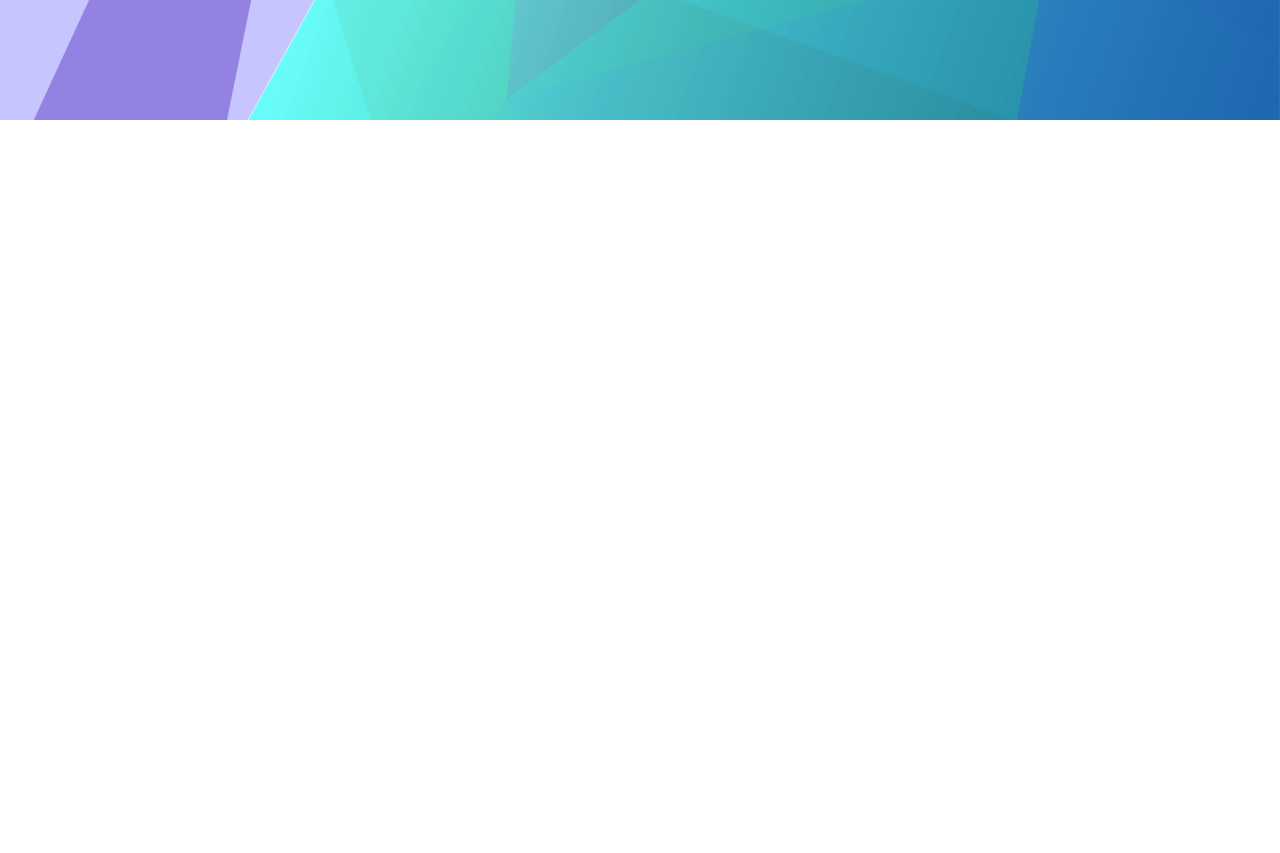
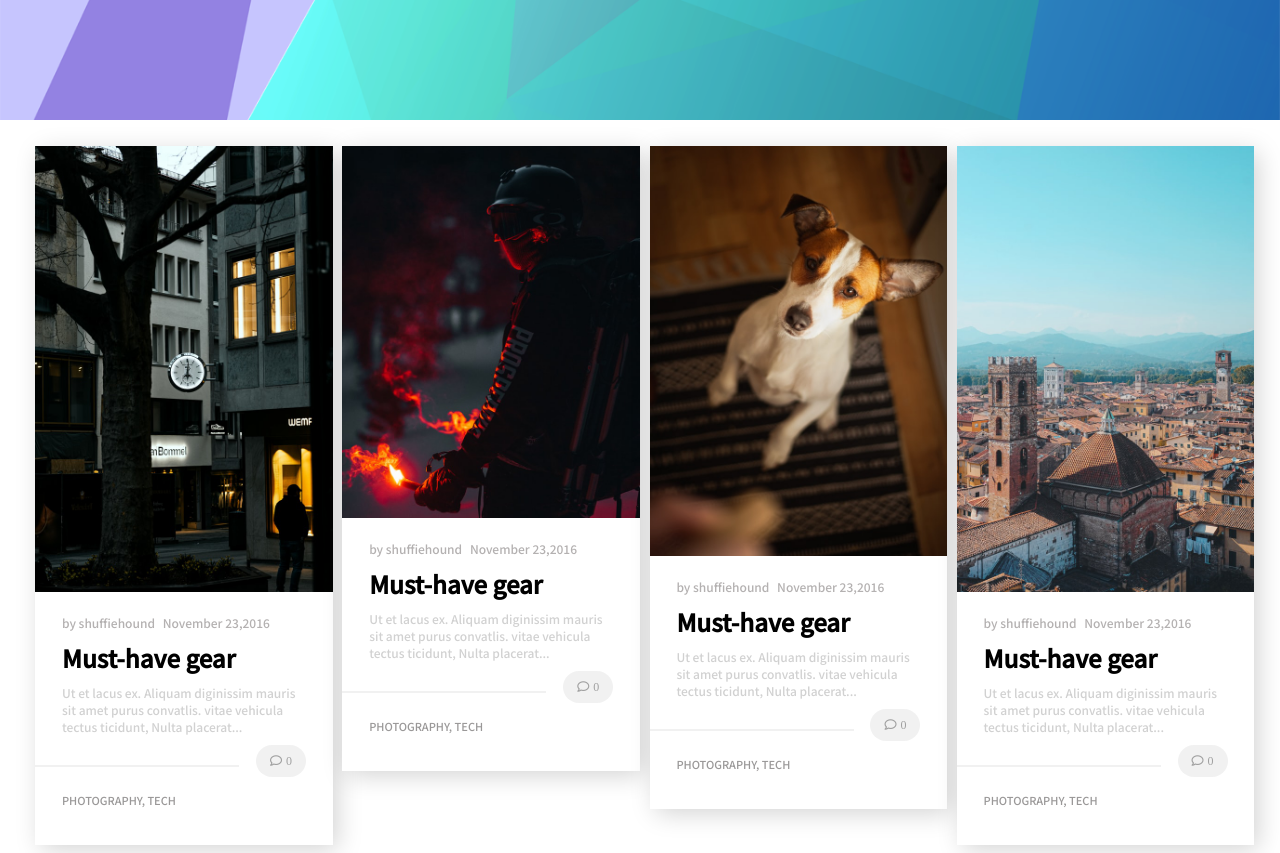
Before and after one commit to sajjadnoowdeh/weblog, a plain HTML site: page index.html in a window 1280 px wide. Shown: the part 280-1133 px from the top of the page. Before the commit the page ends 800 px from the top, so only its background shows below. Drawn offline with Linux system fonts and the light colour scheme; a web font is replaced by a local one.

Commit message:
done section cards(posts)

```diff
--- a/index.html
+++ b/index.html
@@ -36,17 +36,125 @@
               <div class="social">
                 <img src="./img/iconfinder_Search_4473006.svg" alt="search" />
                 <img src="./img/iconfinder_Twitter_4070150.svg" alt="Twiiter" />
-                    <img src="./img/iconfinder_Facebook_3709569.svg" alt="facebook" />
+                <img
+                  src="./img/iconfinder_Facebook_3709569.svg"
+                  alt="facebook"
+                />
               </div>
             </div>
           </div>
           <div class="main-header">
             <h1>More waters to explore</h1>
-                  <p class="main-header-subtxt"> <span>Masonry</span> full width layout</p>
+            <p class="main-header-subtxt">
+              <span>Masonry</span> full width layout
+            </p>
           </div>
         </div>
+      </div>
+    </header>
+    <div class="container">
+      <main class="posts">
+        <div class="card">
+          <div class="card-img">
+            <img src="./img/image1.jpg" alt="img1" />
+          </div>
+          <div class="card-main">
+            <div class="card-body">
+              <div class="card-body-txt-top">
+                <span>by shuffiehound</span>
+                <span>November 23,2016</span>
+              </div>
+              <h2 class="card-body-title">Must-have gear</h2>
+              <p class="card-body-description">
+                Ut et lacus ex. Aliquam diginissim mauris sit amet purus
+                convatlis. vitae vehicula tectus ticidunt, Nulta placerat...
+              </p>
+            </div>
+            <div class="card-body-comment">
+              <i class="far fa-comment"><span>0</span></i>
 
             </div>
-    </header>
+            <div class="card-footer">
+              <p>PHOTOGRAPHY, TECH</p>
+            </div>
+          </div>
+        </div>
+        <div class="card">
+            <div class="card-img">
+              <img src="./img/image2.jpg" alt="img2" />
+            </div>
+            <div class="card-main">
+              <div class="card-body">
+                <div class="card-body-txt-top">
+                  <span>by shuffiehound</span>
+                  <span>November 23,2016</span>
+                </div>
+                <h2 class="card-body-title">Must-have gear</h2>
+                <p class="card-body-description">
+                  Ut et lacus ex. Aliquam diginissim mauris sit amet purus
+                  convatlis. vitae vehicula tectus ticidunt, Nulta placerat...
+                </p>
+              </div>
+              <div class="card-body-comment">
+                <i class="far fa-comment"><span>0</span></i>
+
+              </div>
+              <div class="card-footer">
+                <p>PHOTOGRAPHY, TECH</p>
+              </div>
+            </div>
+          </div>
+          <div class="card">
+            <div class="card-img">
+              <img src="./img/image3.jpg" alt="img3" />
+            </div>
+            <div class="card-main">
+              <div class="card-body">
+                <div class="card-body-txt-top">
+                  <span>by shuffiehound</span>
+                  <span>November 23,2016</span>
+                </div>
+                <h2 class="card-body-title">Must-have gear</h2>
+                <p class="card-body-description">
+                  Ut et lacus ex. Aliquam diginissim mauris sit amet purus
+                  convatlis. vitae vehicula tectus ticidunt, Nulta placerat...
+                </p>
+              </div>
+              <div class="card-body-comment">
+                <i class="far fa-comment"><span>0</span></i>
+
+              </div>
+              <div class="card-footer">
+                <p>PHOTOGRAPHY, TECH</p>
+              </div>
+            </div>
+          </div>
+          <div class="card">
+            <div class="card-img">
+              <img src="./img/iamge4.jpg" alt="img4" />
+            </div>
+            <div class="card-main">
+              <div class="card-body">
+                <div class="card-body-txt-top">
+                  <span>by shuffiehound</span>
+                  <span>November 23,2016</span>
+                </div>
+                <h2 class="card-body-title">Must-have gear</h2>
+                <p class="card-body-description">
+                  Ut et lacus ex. Aliquam diginissim mauris sit amet purus
+                  convatlis. vitae vehicula tectus ticidunt, Nulta placerat...
+                </p>
+              </div>
+              <div class="card-body-comment">
+                <i class="far fa-comment"><span>0</span></i>
+
+              </div>
+              <div class="card-footer">
+                <p>PHOTOGRAPHY, TECH</p>
+              </div>
+            </div>
+          </div>
+      </main>
+    </div>
   </body>
 </html>
--- a/style.css
+++ b/style.css
@@ -1,81 +1,157 @@
-*{
+* {
   margin: 0;
   padding: 0;
   box-sizing: border-box;
 }
-html,body{
+html,
+body {
   width: 100%;
   height: 100%;
-    font-family: 'Fira Sans Condensed', sans-serif;
-    font-family: 'Noto Sans JP', sans-serif;
+  font-family: "Fira Sans Condensed", sans-serif;
+  font-family: "Noto Sans JP", sans-serif;
 }
-a,li{
+a,
+li {
   text-decoration: none;
   list-style: none;
 }
-header{
+header {
   width: 100%;
   height: 50vh;
   background-image: url(./img/Master-Slider-Background.png);
   background-size: cover;
 }
-.container{
+.container {
   width: 96%;
   height: 70%;
   margin: auto;
-
 }
-.decription-header{
+.decription-header {
   height: 230px;
   display: flex;
   flex-direction: column;
   justify-content: space-between;
 }
-.top-header{
+.top-header {
   height: 37%;
   display: flex;
   align-items: center;
   justify-content: space-around;
 }
-.main-header{
+.main-header {
   display: flex;
   flex-direction: column;
   justify-content: center;
   align-items: center;
   color: white;
 }
-.main-header-subtxt{
+.main-header-subtxt {
   font-size: 12px;
 }
-.right-header,.lists,.social{
+.right-header,
+.lists,
+.social {
   display: flex;
 }
-.right-header{
+.right-header {
   width: 42%;
 }
-.lists{
+.lists {
   justify-content: space-between;
   width: 600px;
   color: white;
 }
-.social{
+.social {
   width: 21%;
   justify-content: space-evenly;
   margin-left: 1rem;
 }
-.social img{
+.social img {
   width: 17px;
 }
-.lists a{
+.lists a {
   font-size: 13px;
 }
-.txt-title{
+.txt-title {
   font-size: 1.7rem;
 }
 
-.txt-title,.lists li a{
+.txt-title,
+.lists li a {
   color: white;
 }
-.icon-down{
+.icon-down {
   font-size: 10px;
 }
+/* *****************8posts***** */
+.posts {
+  display: flex;
+}
+.card {
+  width: 25%;
+  height: 30%;
+  margin: 1.6rem 0 0.5rem 0.6rem;
+  background-color: white;
+  position: relative;
+  box-shadow:5px 5px 24px -1px rgba(0,0,0,0.18);
+}
+.card-main {
+  width: 82%;
+  margin: 22px auto;
+
+}
+.card-img {
+  width: 100%;
+}
+.card-img img {
+  width: 100%;
+}
+/* .card-body{
+    padding: 28px
+} */
+.card-body-txt-top {
+  font-size: 12px;
+  color: #b4b1b1;
+}
+.card-body-txt-top span:first-child {
+    margin-right: 5px;
+  }
+.card-body-title {
+  padding: 9px 0;
+}
+.card-body-description {
+  font-size: 12px;
+  color: #d1d1d1;
+}
+.card-body-comment{
+    text-align: right;
+    padding-top: 10px;
+}
+
+.fa-comment{
+    background: #bdbdbd38;
+    color: #a0a0a0;
+    padding: 10px 14px;
+    border-radius: 20px;
+    font-size: 12px;
+
+}
+.fa-comment::after{
+    content: '';
+    position: absolute;
+    width: 204px;
+    height: 2px;
+    background: #bdbdbd38;
+    transform: translateY(10px);
+    left: 0;
+}
+.card-body-comment span{
+    margin-left: 4px;
+}
+.card-footer {
+  padding: 15px 0;
+}
+.card-footer p{
+    font-size: 11px;
+    color: #9a9898;
+}
```
Lines whose indentation alone changed are shown as unchanged.
